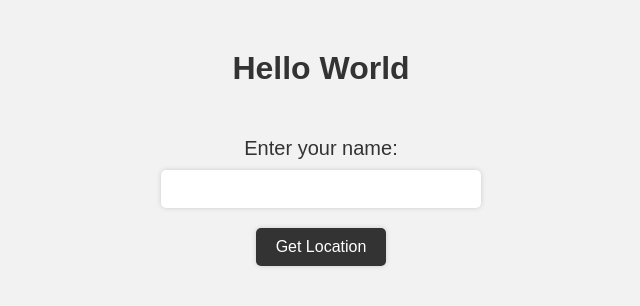
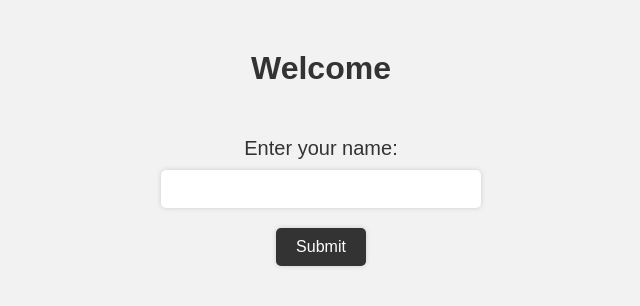
Before and after one commit to marcocarbullido/clare, a plain HTML site: page index.html in a window 1280 px wide. Shown: the whole page, without its empty margins (319-959 px from the left). Drawn offline with Linux system fonts and the light colour scheme.

Commit message:
Update index.html

```diff
--- a/index.html
+++ b/index.html
@@ -1,7 +1,7 @@
 <!DOCTYPE html>
 <html>
 <head>
-	<title>Hello World</title>
+	<title>Welcome</title>
 	<style>
 		body {
 			font-family: Arial, sans-serif;
@@ -53,11 +53,11 @@
 	</style>
 </head>
 <body>
-	<h1>Hello World</h1>
+	<h1>Welcome</h1>
 	<form>
 		<label for="name">Enter your name:</label>
 		<input type="text" id="name">
-		<button onclick="getLocation()">Get Location</button>
+		<button onclick="getLocation()">Submit</button>
 		<p id="city"></p>
 	</form>
 
```
